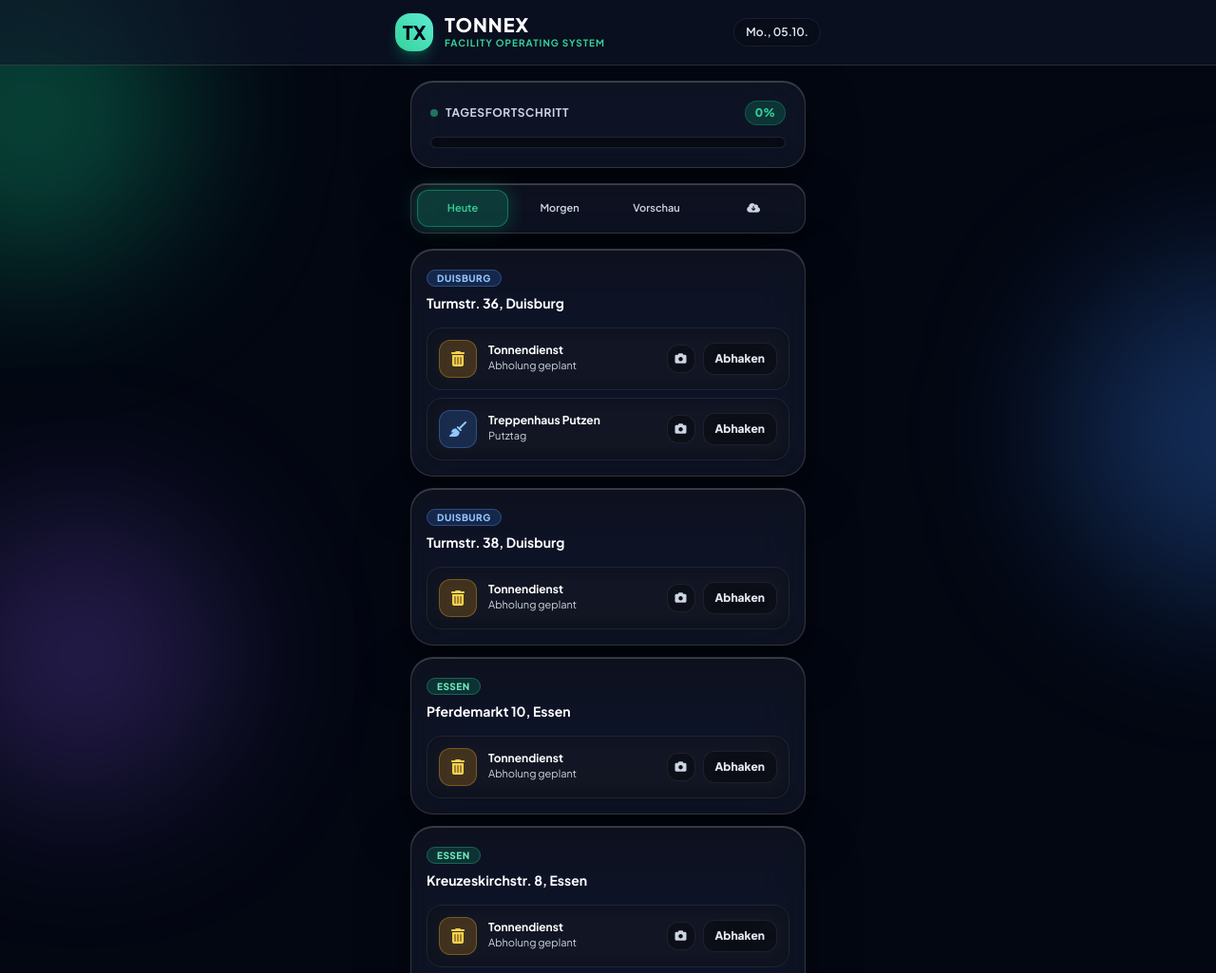
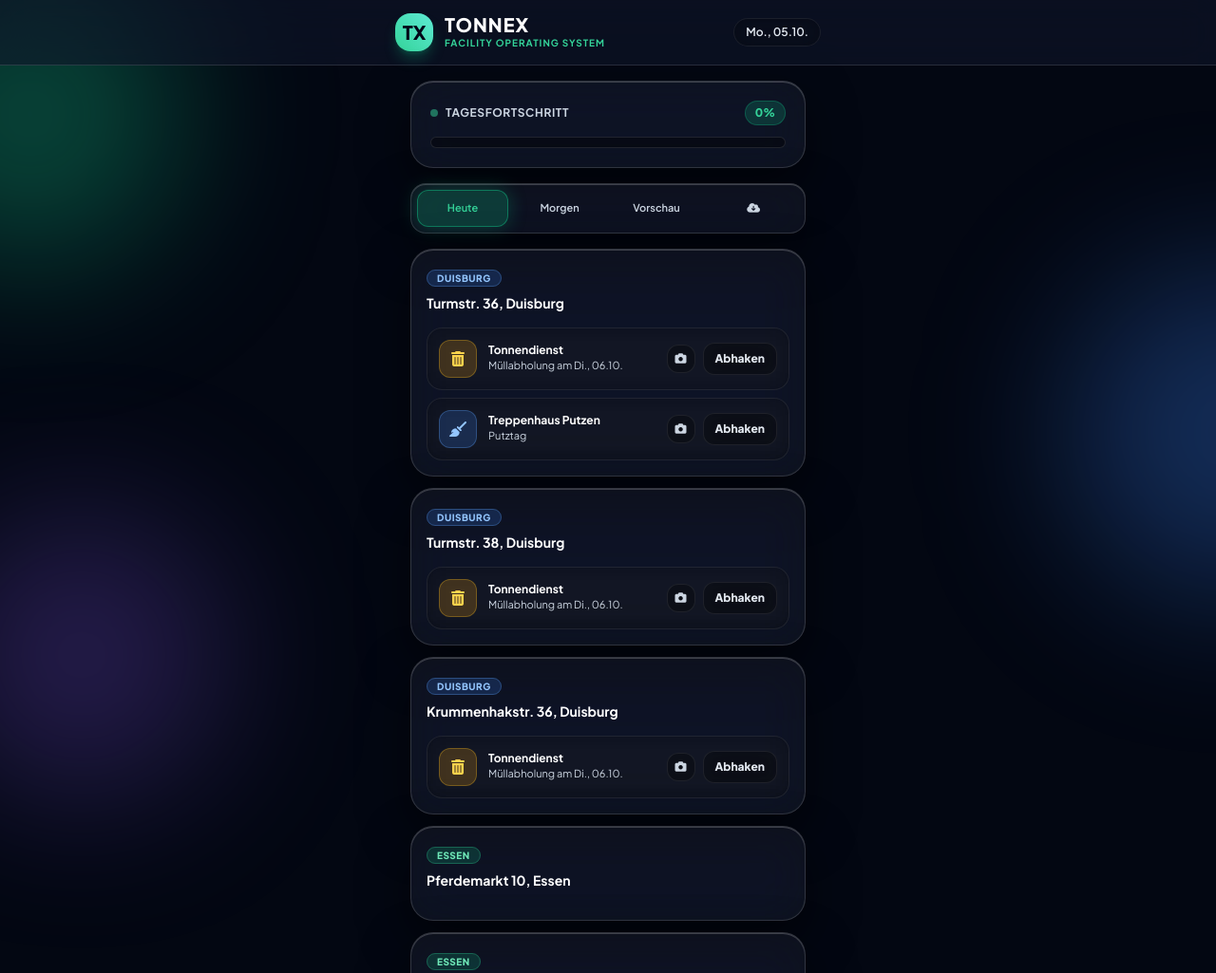
Before and after one commit to tonnex-app/tonnex-app, a plain HTML site: page index.html in a window 1280 px wide. Shown: the top 1025 px of the page at 95% size. Drawn offline with nearby package versions, Linux system fonts and the light colour scheme.

Commit message:
Update index.html

```diff
--- a/index.html
+++ b/index.html
@@ -93,7 +93,7 @@
             </div>
         </div>
 
-        <!-- Navigation Tabs (Jetzt mit 4 Tabs inklusive Vorschau & Sync) -->
+        <!-- Navigation Tabs -->
         <div class="grid grid-cols-4 gap-1.5 p-1.5 glass-card rounded-2xl text-[11px] font-semibold">
             <button onclick="switchTab('today')" id="tabToday" class="py-2.5 rounded-xl text-center active-tab transition-all">Heute</button>
             <button onclick="switchTab('tomorrow')" id="tabTomorrow" class="py-2.5 rounded-xl text-center text-slate-300 hover:text-white transition-all">Morgen</button>
@@ -118,8 +118,6 @@
         };
 
         const weekdays = ['Sonntag', 'Montag', 'Dienstag', 'Mittwoch', 'Donnerstag', 'Freitag', 'Samstag'];
-        const todayIdx = new Date().getDay();
-        const tomorrowIdx = (todayIdx + 1) % 7;
         let currentTab = 'today';
 
         async function initApp() {
@@ -209,7 +207,6 @@
             }
 
             if (currentTab === 'year') {
-                // Vorschau-Ansicht aller Termine bis Jahresende
                 propertiesData.forEach(prop => {
                     const card = document.createElement('div');
                     card.className = "glass-card p-4 rounded-3xl space-y-3";
@@ -236,33 +233,50 @@
                 return;
             }
 
-            // Heute & Morgen Logik
+            // Datumsberechnung (Müll wird am Vortag benötigt)
+            const todayDateObj = new Date();
+            const todayStr = todayDateObj.toISOString().slice(0, 10);
+
+            const tomorrowDateObj = new Date();
+            tomorrowDateObj.setDate(tomorrowDateObj.getDate() + 1);
+            const tomorrowStr = tomorrowDateObj.toISOString().slice(0, 10);
+
+            const dayAfterTomorrowDateObj = new Date();
+            dayAfterTomorrowDateObj.setDate(dayAfterTomorrowDateObj.getDate() + 2);
+            const dayAfterTomorrowStr = dayAfterTomorrowDateObj.toISOString().slice(0, 10);
+
+            // Tab "Heute" zeigt Müll für morgen (Rausstellen heute)
+            // Tab "Morgen" zeigt Müll für übermorgen (Rausstellen morgen)
+            const trashTargetDateStr = currentTab === 'today' ? tomorrowStr : dayAfterTomorrowStr;
+            const trashTargetObj = currentTab === 'today' ? tomorrowDateObj : dayAfterTomorrowDateObj;
+            const trashTargetWeekdayName = weekdays[trashTargetObj.getDay()];
+
+            // Putzen gilt am jeweiligen Tag selbst
+            const cleanTargetDateObj = currentTab === 'today' ? todayDateObj : tomorrowDateObj;
+            const cleanTargetStr = currentTab === 'today' ? todayStr : tomorrowStr;
+            const cleanTargetWeekdayName = weekdays[cleanTargetDateObj.getDay()];
+
             propertiesData.forEach(prop => {
-                const todayStr = new Date().toISOString().slice(0, 10);
-                const tomorrowDate = new Date();
-                tomorrowDate.setDate(tomorrowDate.getDate() + 1);
-                const tomorrowStr = tomorrowDate.toISOString().slice(0, 10);
+                // 1. Müll-Prüfung (Vortag-Logik)
+                const hasApiBinEvent = (prop.calendarEvents || []).some(ev => ev.date === trashTargetDateStr);
+                const isBinMatch = prop.binDay === trashTargetWeekdayName;
+                const needsBin = hasApiBinEvent || isBinMatch;
 
-                const targetDateStr = currentTab === 'today' ? todayStr : tomorrowStr;
+                // 2. Putz-Prüfung (Echter Tag)
+                const hasApiCleanEvent = (prop.calendarEvents || []).some(ev => ev.date === cleanTargetStr);
+                const isCleanMatch = prop.cleanDay === cleanTargetWeekdayName;
+                const needsClean = hasApiCleanEvent || isCleanMatch;
 
-                // Prüfen ob API einen Termin an diesem Tag liefert
-                const hasApiEventToday = (prop.calendarEvents || []).some(ev => ev.date === targetDateStr);
-
-                const todayName = weekdays[todayIdx];
-                const tomorrowName = weekdays[tomorrowIdx];
-                const isBinDayMatch = currentTab === 'today' ? prop.binDay === tomorrowName : prop.binDay === weekdays[(tomorrowIdx + 1) % 7];
-                const isCleanDayMatch = currentTab === 'today' ? prop.cleanDay === todayName : prop.cleanDay === tomorrowName;
-
-                if (hasApiEventToday || isBinDayMatch || isCleanDayMatch) {
-                    const dateKey = targetDateStr;
+                if (needsBin || needsClean) {
+                    const dateKey = currentTab === 'today' ? todayStr : tomorrowStr;
                     const binDoneKey = `${prop.id}_bin_${dateKey}`;
                     const cleanDoneKey = `${prop.id}_clean_${dateKey}`;
 
                     const isBinDone = !!state.completedTasks[binDoneKey];
                     const isCleanDone = !!state.completedTasks[cleanDoneKey];
 
-                    if (prop.tasks.includes('Tonnen')) { totalCount++; if (isBinDone) doneCount++; }
-                    if (prop.tasks.includes('Putzen')) { totalCount++; if (isCleanDone) doneCount++; }
+                    if (needsBin && prop.tasks.includes('Tonnen')) { totalCount++; if (isBinDone) doneCount++; }
+                    if (needsClean && prop.tasks.includes('Putzen')) { totalCount++; if (isCleanDone) doneCount++; }
 
                     const cityBadgeColor = prop.city === 'Duisburg' ? 'bg-blue-500/20 text-blue-300 border-blue-400/30' :
                                            prop.city === 'Essen' ? 'bg-emerald-500/20 text-emerald-300 border-emerald-400/30' :
@@ -272,7 +286,7 @@
                     card.className = "glass-card p-4 rounded-3xl space-y-3";
 
                     let tasksHtml = '';
-                    if (prop.tasks.includes('Tonnen')) {
+                    if (needsBin && prop.tasks.includes('Tonnen')) {
                         tasksHtml += `
                             <div class="flex items-center justify-between p-3 rounded-2xl glass-inner">
                                 <div class="flex items-center space-x-3">
@@ -281,7 +295,7 @@
                                     </div>
                                     <div>
                                         <div class="text-xs font-bold text-white">Tonnendienst</div>
-                                        <div class="text-[11px] text-slate-300">Abholung geplant</div>
+                                        <div class="text-[11px] text-slate-300">Müllabholung am ${trashTargetObj.toLocaleDateString('de-DE', { weekday: 'short', day: '2-digit', month: '2-digit' })}</div>
                                     </div>
                                 </div>
                                 <div class="flex items-center space-x-2">
@@ -297,7 +311,7 @@
                         `;
                     }
 
-                    if (prop.tasks.includes('Putzen')) {
+                    if (needsClean && prop.tasks.includes('Putzen')) {
                         tasksHtml += `
                             <div class="flex items-center justify-between p-3 rounded-2xl glass-inner">
                                 <div class="flex items-center space-x-3">
@@ -342,7 +356,7 @@
                             <i class="fa-solid fa-check-double"></i>
                         </div>
                         <h3 class="font-bold text-white text-base">Alles erledigt!</h3>
-                        <p class="text-xs text-slate-300">Für diesen Zeitraum stehen aktuell keine Aufgaben an.</p>
+                        <p class="text-xs text-slate-300">Für diesen Tag stehen keine Aufgaben an.</p>
                     </div>
                 `;
             }
```
